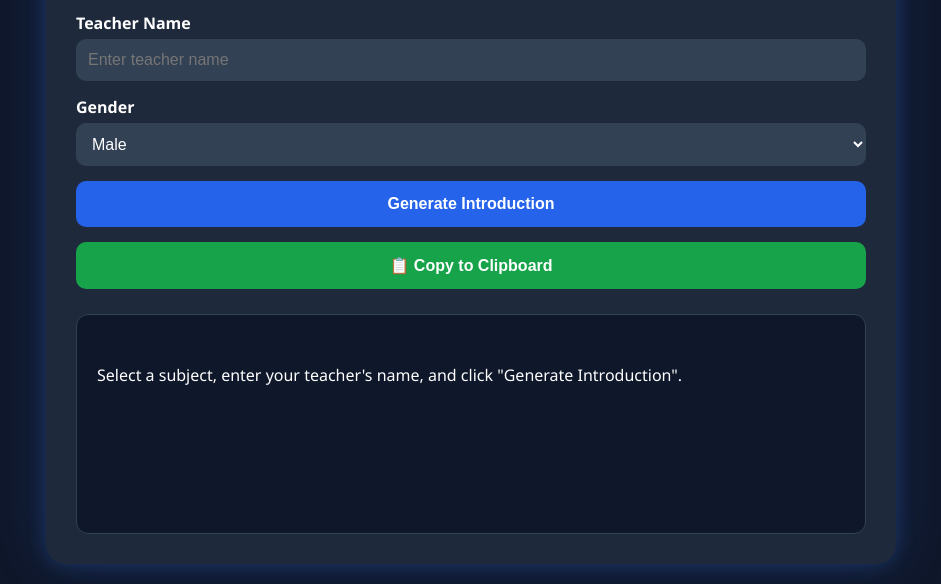
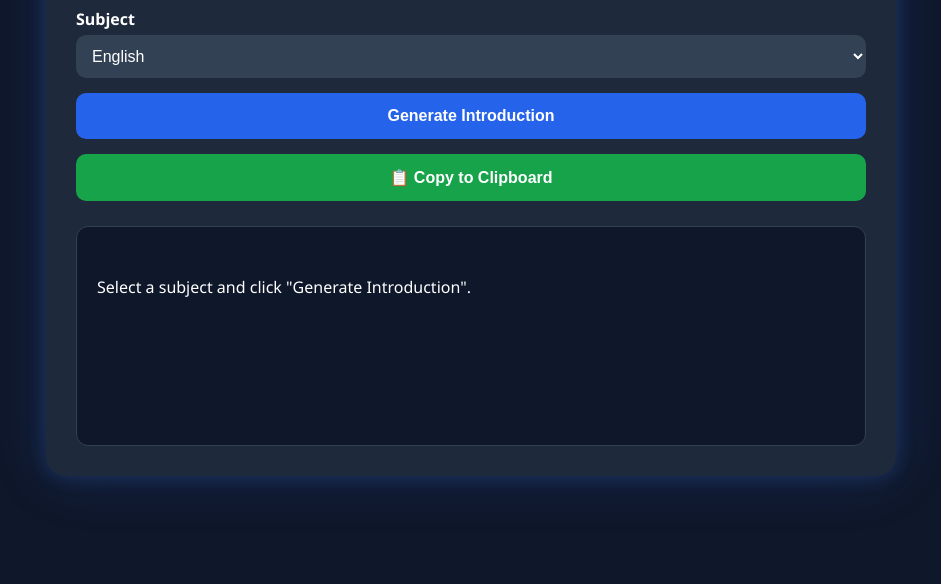
Before and after one commit to KritSphere/Summmer-projectsss, a plain HTML site: page index.html in a window 1280 px wide. Shown: the part 223-807 px from the top of the page, without its empty margins (169-1110 px from the left). Drawn offline with Linux system fonts and the light colour scheme.

Commit message:
Update index.html

```diff
--- a/index.html
+++ b/index.html
@@ -24,19 +24,6 @@
             <option value="Social Science">Social Science</option>
         </select>
 
-        <label for="teacher">Teacher Name</label>
-        <input
-            type="text"
-            id="teacher"
-            placeholder="Enter teacher name"
-        >
-
-        <label for="gender">Gender</label>
-        <select id="gender">
-            <option value="male">Male</option>
-            <option value="female">Female</option>
-        </select>
-
         <button onclick="generateIntro()">
             Generate Introduction
         </button>
@@ -46,7 +33,7 @@
         </button>
 
         <div id="output">
-Select a subject, enter your teacher's name, and click "Generate Introduction".
+Select a subject and click "Generate Introduction".
         </div>
 
     </div>
```
